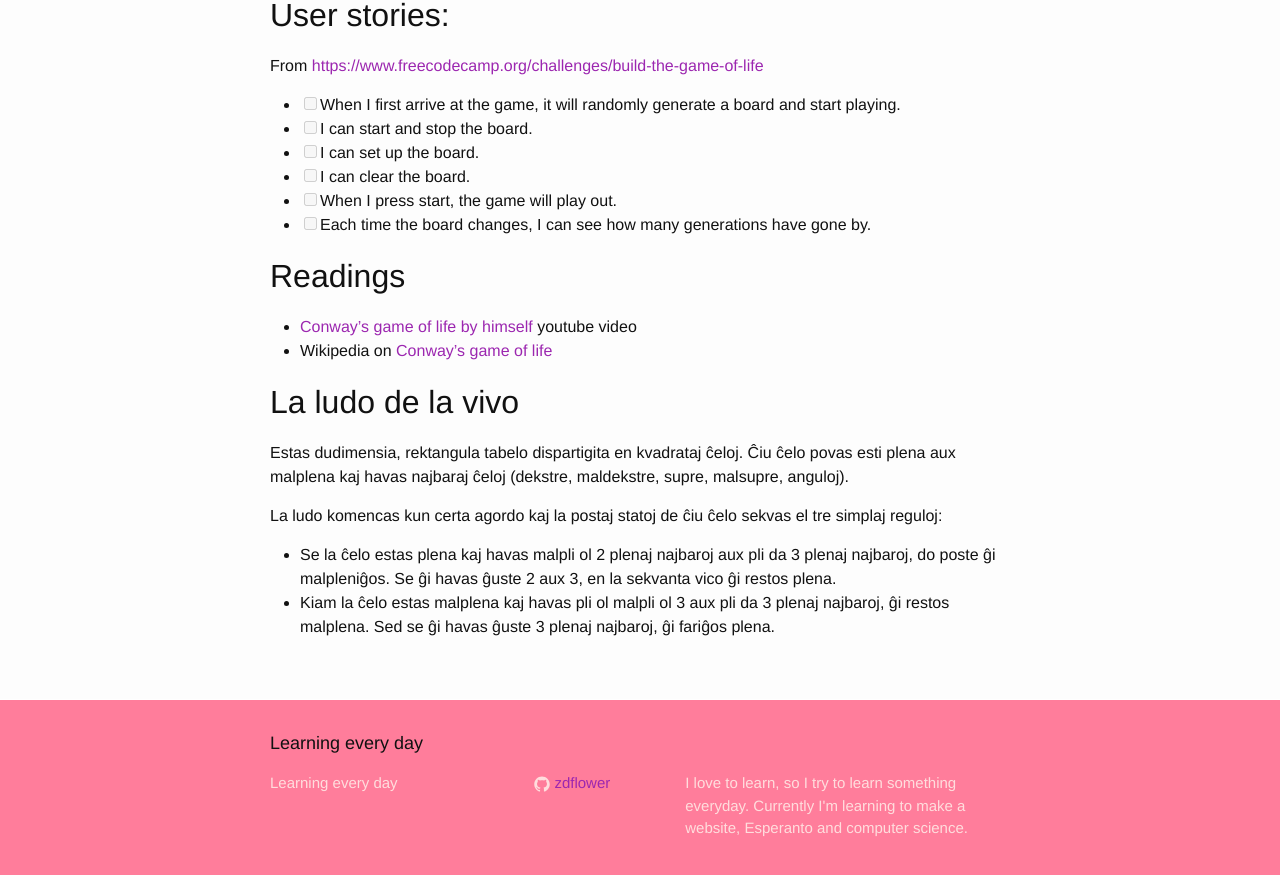
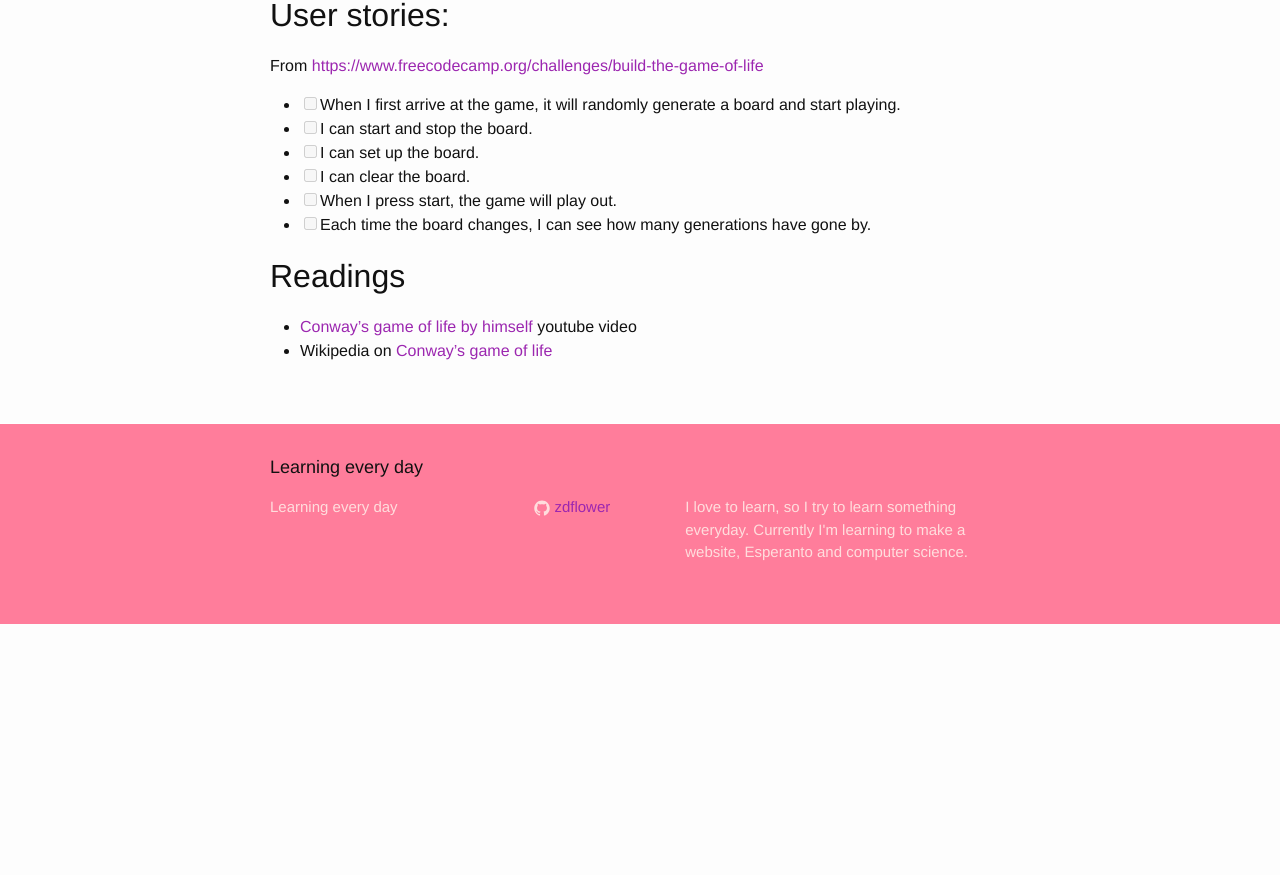
Before and after one commit to zdflower/zdflower.github.io, a Jekyll site: the page built from _posts/2018-02-16-Game-of-life-Part-1.markdown, in a window 1280 px wide and 900 px high, scrolled down 959 px. Shown: the top 875 px of the window. Built offline with Jekyll 4.4.1, drawn with Linux system fonts in a browser that asks for light colours; after the commit the page ends 1583 px from its top, so only the background shows below that.

Commit message:
Update 2018-02-16-Game-of-life-Part-1.markdown

```diff
--- a/_posts/2018-02-16-Game-of-life-Part-1.markdown
+++ b/_posts/2018-02-16-Game-of-life-Part-1.markdown
@@ -50,13 +50,3 @@ From [https://www.freecodecamp.org/challenges/build-the-game-of-life](https://ww
 
 * [Conway's game of life by himself](https://www.youtube.com/watch?v=E8kUJL04ELA) youtube video
 * Wikipedia on [Conway's game of life](https://en.wikipedia.org/wiki/Conway%27s_Game_of_Life)
-
-
-## La ludo de la vivo
-
-Estas dudimensia, rektangula tabelo dispartigita en kvadrataj ĉeloj. Ĉiu ĉelo povas esti plena aux malplena kaj havas najbaraj ĉeloj (dekstre, maldekstre, supre, malsupre, anguloj).
-
-La ludo komencas kun certa agordo kaj la postaj statoj de ĉiu ĉelo sekvas el tre simplaj reguloj:
-
-- Se la ĉelo estas plena kaj havas malpli ol 2 plenaj najbaroj aux pli da 3 plenaj najbaroj, do poste ĝi malpleniĝos. Se ĝi havas ĝuste 2 aux 3, en la sekvanta vico ĝi restos plena.
-- Kiam la ĉelo estas malplena kaj havas pli ol malpli ol 3 aux pli da 3 plenaj najbaroj, ĝi restos malplena. Sed se ĝi havas ĝuste 3 plenaj najbaroj, ĝi fariĝos plena.
```
